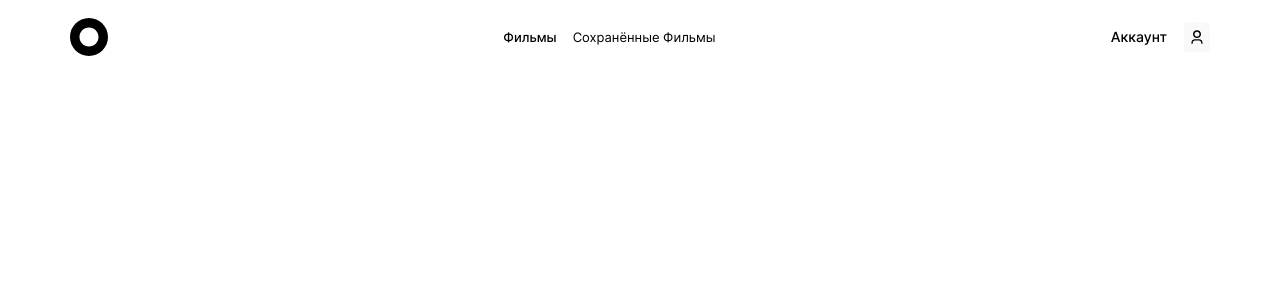
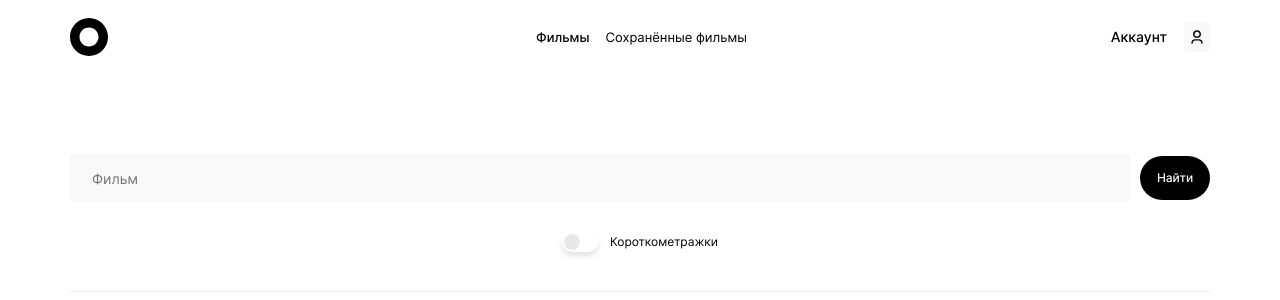
Before and after one commit to BLYADERUINER/movies-explorer-frontend, a React (Create React App) app: page /movies in a window 1280 px wide. Shown: the top 300 px of the page. Built offline with nearby package versions, Linux system fonts and the light colour scheme.

Commit message:
added: Component SearchFrom + refactoring styles (perfect pixel)

```diff
--- a/src/components/Footer/Footer.css
+++ b/src/components/Footer/Footer.css
@@ -1,5 +1,5 @@
 .footer {
-  padding: 79px 70px 20px;
+  padding: 185px 70px 20px;
 }
 
 .footer__text {
--- a/src/components/Main/AboutMe/AboutMe.css
+++ b/src/components/Main/AboutMe/AboutMe.css
@@ -1,5 +1,5 @@
 .aboutme {
-  padding: 110px 70px 125px;
+  padding: 110px 70px 0;
 }
 
 .aboutme__block {
--- a/src/components/Main/AboutProject/AboutProject.css
+++ b/src/components/Main/AboutProject/AboutProject.css
@@ -1,5 +1,5 @@
 .abproject {
-  padding: 110px 70px;
+  padding: 110px 70px 141px;
 }
 
 .abproject__container {
@@ -18,6 +18,7 @@
   font-weight: 400;
   font-size: 20px;
   line-height: 24px;
+  letter-spacing: -0.04em;
   margin: 0;
 }
 
@@ -58,11 +59,8 @@
   text-align: center;
 }
 
-.abproject__span-week {
-}
-
 .abproject__span-developed {
   position: absolute;
-  bottom: -23px;
+  bottom: -30px;
   color: #a0a0a0;
 }
--- a/src/components/Main/Portfolio/Portfolio.css
+++ b/src/components/Main/Portfolio/Portfolio.css
@@ -26,6 +26,7 @@
   padding-bottom: 9px;
   border-bottom: 1px solid #E8E8E8;
   text-decoration: none;
+  letter-spacing: -0.04em;
   color: #000000;
 }
 
@@ -37,6 +38,6 @@
   background-image: url(../../../images/AboutMe/link-icon.svg);
   background-repeat: no-repeat;
   background-position: center;
-  width: 29px;
+  width: 30px;
   height: 60px;
 }
--- a/src/components/Main/Promo/Promo.css
+++ b/src/components/Main/Promo/Promo.css
@@ -1,7 +1,7 @@
 .header {
   display: flex;
   justify-content: space-between;
-  padding: 75px 70px;
+  padding: 93px 70px 75px;
   background: #F3C1F8;
 }
 
--- a/src/components/Main/Section/Section.css
+++ b/src/components/Main/Section/Section.css
@@ -8,5 +8,6 @@
   font-weight: 400;
   font-size: 22px;
   line-height: 27px;
+  letter-spacing: -0.04em;
   margin: 0;
 }
--- a/src/components/Main/Techs/Techs.css
+++ b/src/components/Main/Techs/Techs.css
@@ -15,6 +15,7 @@
   font-weight: 400;
   font-size: 50px;
   line-height: 58px;
+  letter-spacing: -0.04em;
   margin: 0;
 }
 
@@ -23,6 +24,7 @@
   font-weight: 400;
   font-size: 14px;
   line-height: 20px;
+  letter-spacing: -0.04em;
   text-align: center;
   margin: 0;
 }
@@ -34,6 +36,7 @@
   justify-content: center;
   gap: 10px;
   margin: 100px auto 0;
+  padding: 0;
 }
 
 .techs__list-item {
@@ -47,4 +50,6 @@
   font-weight: 400;
   font-size: 14px;
   line-height: 17px;
+  text-align: center;
+  letter-spacing: -0.04em;
 }
--- /dev/null
+++ b/src/components/Movies/SearchForm/SearchForm.css
@@ -0,0 +1,91 @@
+.search {
+  padding: 98px 70px 0;
+}
+
+.search__form {
+  display: flex;
+  justify-content: space-between;
+  align-items: center;
+}
+
+.search__input {
+  width: calc(100% - 80px);
+  height: 48px;
+  font-weight: 400;
+  font-size: 14px;
+  line-height: 18px;
+  outline: none;
+  padding-left: 22px;
+  border: none;
+  background: #F9F9F9;
+  border-radius: 4px;
+}
+
+.search__submit-button {
+  width: 70px;
+  height: 44px;
+  font-weight: 500;
+  font-size: 12px;
+  line-height: 18px;
+  color: #ffffff;
+  border: none;
+  border-radius: 40px;
+  background: #000000;
+  cursor: pointer;
+}
+
+.search__label {
+  width: 100%;
+  display: flex;
+  align-items: center;
+  justify-content: center;
+  gap: 12px;
+  border-bottom: 1px solid #e8e8e8;
+  padding: 30px 0 39px;
+}
+
+.search__checkbox {
+  position: relative;
+  width: 36px;
+  height: 20px;
+  border-radius: 16px;
+  cursor: pointer;
+  outline: none;
+  margin: 0;
+  box-shadow: 0px 4px 4px rgba(50, 50, 71, 0.08),
+  0px 4px 8px rgba(50, 50, 71, 0.06);
+  background: #ffffff;
+  -webkit-appearance: none;
+  -moz-appearance: none;
+  appearance: none;
+  transition: transform .3s ease-out;
+}
+
+.search__checkbox::after {
+  content: "";
+  width: 16px;
+  height: 16px;
+  position: absolute;
+  display: inline-block;
+  top: 2px;
+  left: 2px;
+  border-radius: 50%;
+  background: #e8e8e8;
+  transition: transform .3s ease-out;
+}
+
+.search__checkbox:checked {
+  background: #ffffff;
+}
+
+.search__checkbox:checked::after {
+  transform: translateX(100%);
+  background: #2BE080;
+}
+
+.search__text {
+  font-weight: 400;
+  font-size: 12px;
+  line-height: 18px;
+  cursor: pointer;
+}
--- /dev/null
+++ b/src/components/Movies/SearchForm/index.jsx
@@ -0,0 +1,27 @@
+import "./SearchForm.css";
+
+function SearchForm() {
+  return (
+    <div className="search">
+      <form className="search__form">
+        <input className="search__input" type="search" placeholder="Фильм" />
+        <button className="search__submit-button">Найти</button>
+      </form>
+      <div className="search__label">
+        <input
+          className="search__checkbox"
+          id="toggle-button"
+          type="checkbox"
+        />
+        <label
+          className="search__text"
+          htmlFor="toggle-button"
+        >
+          Короткометражки
+        </label>
+      </div>
+    </div>
+  );
+}
+
+export default SearchForm;
--- a/src/components/Movies/index.jsx
+++ b/src/components/Movies/index.jsx
@@ -1,10 +1,14 @@
 import NavTab from '../NavTab';
+import SearchForm from './SearchForm';
 
 import './Movies.css';
 
 function Movies() {
   return(
-    <NavTab logined />
+    <div className='movies'>
+      <NavTab logined />
+      <SearchForm />
+    </div>
   )
 }
 
--- a/src/components/NavTab/NavTab.css
+++ b/src/components/NavTab/NavTab.css
@@ -1,12 +1,12 @@
 .navigation {
   display: flex;
+  align-items: center;
   justify-content: space-between;
-  align-items: center;
   padding: 18px 70px 0;
 }
 
 .navigation_pink {
-  background: #F3C1F8;
+  background: #f3c1f8;
 }
 
 .navigation__container {
@@ -32,7 +32,10 @@
 
 .navigation__films-container {
   display: flex;
+  justify-content: flex-end;
   gap: 16px;
+  width: 275px;
+  text-align: right;
 }
 
 .navigation__film-link {
@@ -43,7 +46,7 @@
   color: #000000;
 }
 
-.navigation__film-link_active{
+.navigation__film-link_active {
   font-weight: 500;
 }
 
@@ -60,6 +63,6 @@
 .navigation__profile-icon {
   margin-left: 17px;
   padding: 8px 7.25px;
-  background: #F9F9F9;
+  background: #f9f9f9;
   border-radius: 4px;
 }
--- a/src/components/NavTab/index.jsx
+++ b/src/components/NavTab/index.jsx
@@ -35,7 +35,7 @@ function NavTab({ logined }) {
             to="/saved-movies"
             exact="true"
           >
-            Сохранённые Фильмы
+            Сохранённые фильмы
           </NavLink>
         </div>
       )}
```
